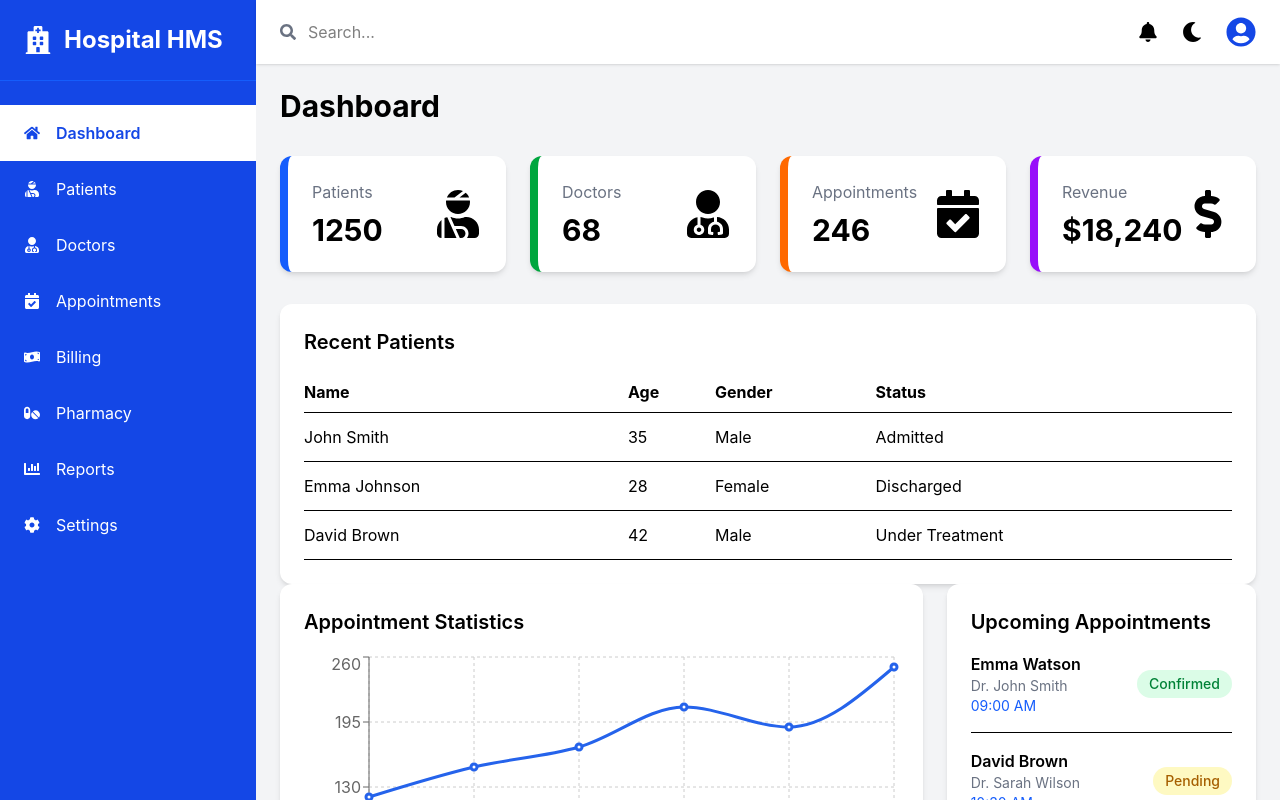
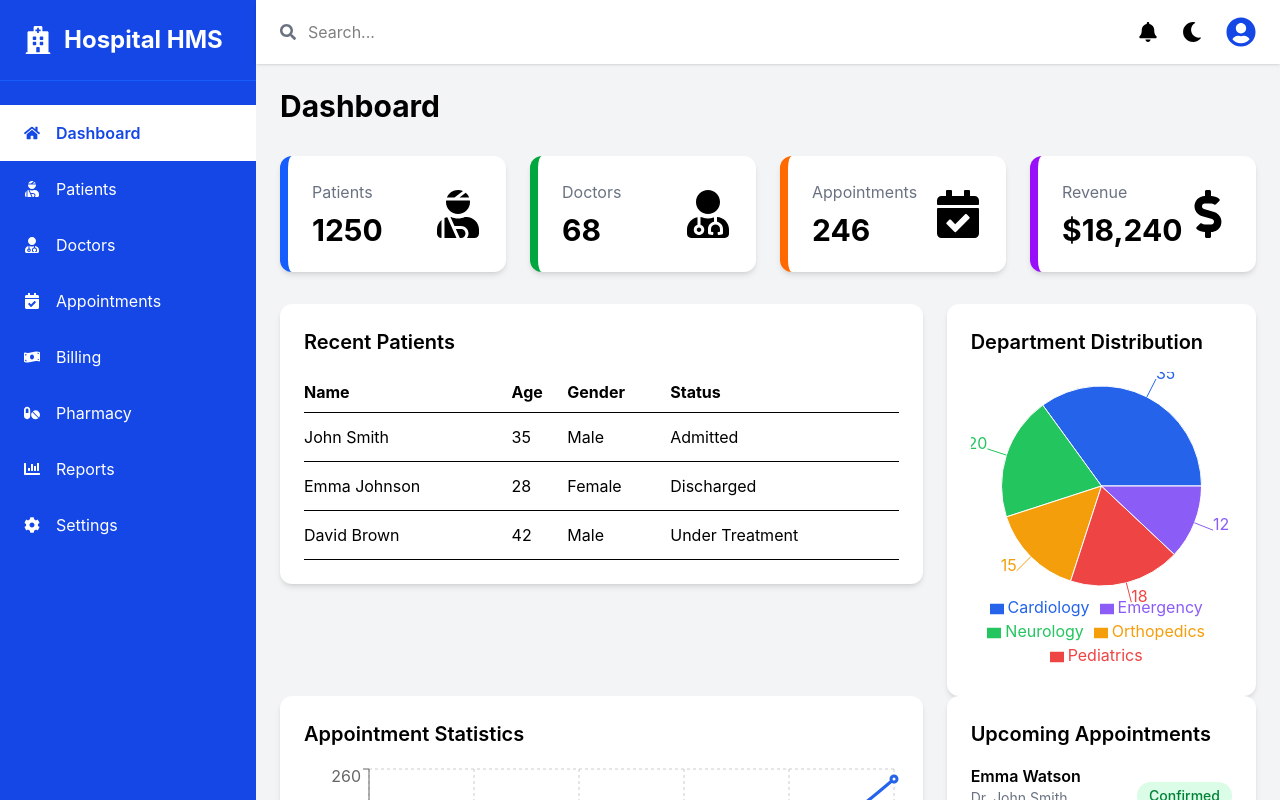
Before and after one commit to AyeshaPerera2003/hospital-management-system-react, a React (Vite) app: page / in a window 1280 px wide. Shown: the top 800 px of the page. Built offline with nearby package versions, Linux system fonts and the light colour scheme.

Commit message:
Added department pie chart to dashboard

```diff
--- /dev/null
+++ b/src/Components/dashboard/DepartmentChart.jsx
@@ -0,0 +1,52 @@
+import {
+  PieChart,
+  Pie,
+  Cell,
+  Tooltip,
+  ResponsiveContainer,
+  Legend,
+} from "recharts";
+
+import { departmentData } from "../../data/chartData";
+
+const COLORS = [
+  "#2563EB",
+  "#22C55E",
+  "#F59E0B",
+  "#EF4444",
+  "#8B5CF6",
+];
+
+function DepartmentChart() {
+  return (
+    <div className="bg-white rounded-xl shadow-md p-6 h-full">
+      <h2 className="text-xl font-semibold mb-4">
+        Department Distribution
+      </h2>
+
+      <ResponsiveContainer width="100%" height={300}>
+        <PieChart>
+          <Pie
+            data={departmentData}
+            dataKey="value"
+            nameKey="name"
+            outerRadius={100}
+            label
+          >
+            {departmentData.map((entry, index) => (
+              <Cell
+                key={index}
+                fill={COLORS[index % COLORS.length]}
+              />
+            ))}
+          </Pie>
+
+          <Tooltip />
+          <Legend />
+        </PieChart>
+      </ResponsiveContainer>
+    </div>
+  );
+}
+
+export default DepartmentChart;
--- a/src/data/chartData.jsx
+++ b/src/data/chartData.jsx
@@ -8,8 +8,9 @@ export const appointmentData = [
 ];
 
 export const departmentData = [
-  { name: "Cardiology", value: 430 },
-  { name: "Neurology", value: 320 },
-  { name: "Orthopedics", value: 280 },
-  { name: "Pediatrics", value: 150 },
+  { name: "Cardiology", value: 35 },
+  { name: "Neurology", value: 20 },
+  { name: "Orthopedics", value: 15 },
+  { name: "Pediatrics", value: 18 },
+  { name: "Emergency", value: 12 },
 ];
--- a/src/pages/Dashboard/Dashboard.jsx
+++ b/src/pages/Dashboard/Dashboard.jsx
@@ -2,7 +2,7 @@ import DashboardCard from "../../components/dashboard/DashboardCard";
 import AppointmentChart from "../../components/charts/AppointmentChart";
 import RecentPatients from "../../components/tables/RecentPatients";
 import UpcomingAppointments from "../../components/dashboard/UpcomingAppointments";
-
+import DepartmentChart from "../../components/dashboard/DepartmentChart";
 
 import {
   FaUserInjured,
@@ -50,8 +50,15 @@ function Dashboard() {
         />
 
       </div>
-      <div className="mt-8">
+
+      <div className="grid grid-cols-1 lg:grid-cols-3 gap-6 mt-8">
+
+  <div className="lg:col-span-2">
     <RecentPatients />
+  </div>
+
+  <DepartmentChart />
+
 </div>
 
 <div className="grid grid-cols-1 lg:grid-cols-3 gap-6">
```
